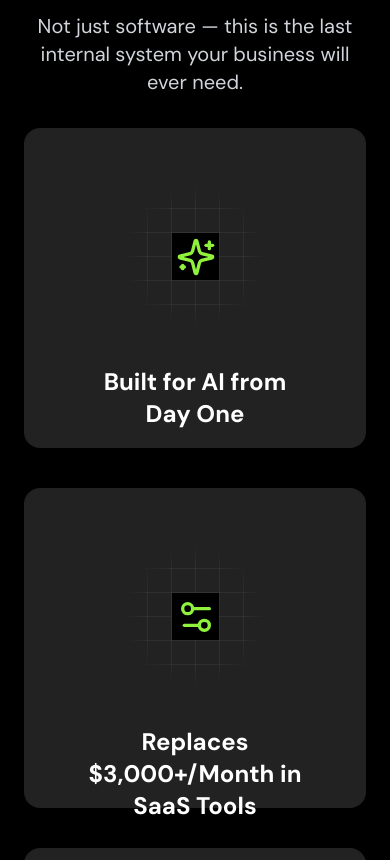
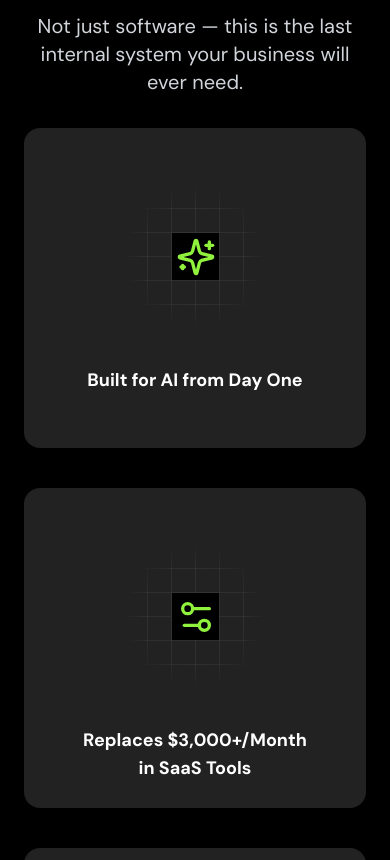
Before and after one commit to adamfromAPGsoftware/apg-lander, a React (Vite) app: page / in a window 390 px wide. Shown: the part 11140-12000 px from the top of the page. Built offline with nearby package versions, Linux system fonts and the light colour scheme.

Commit message:
fix: Ensure WhyDifferent card titles wrap and are contained on mobile

```diff
--- a/src/components/WhyDifferent.tsx
+++ b/src/components/WhyDifferent.tsx
@@ -11,36 +11,36 @@ function WhyDifferent() {
                     <p className="mt-4 text-xl text-gray-300">Not just software — this is the last internal system your business will ever need.</p>
                 </div>
                 <div className="mx-auto mt-8 flex flex-col md:flex-row w-full gap-10 md:mt-16 justify-center items-stretch">
-                    <Card className="flex-1 basis-0 min-h-[320px] flex flex-col items-center border-0 bg-[#222] shadow-none rounded-2xl p-8">
-                        <CardHeader className="pb-3 flex flex-col items-center">
+                    <Card className="flex-1 basis-0 min-h-[320px] flex flex-col items-center border-0 bg-[#222] shadow-none rounded-2xl p-8 w-full min-w-0">
+                        <CardHeader className="pb-3 flex flex-col items-center w-full min-w-0">
                             <div className="mb-8">
                                 <CardDecorator>
                                     <Sparkles className="h-10 w-10 text-brand-green" />
                                 </CardDecorator>
                             </div>
-                            <h3 className="mt-2 font-bold text-2xl md:text-3xl text-center">Built for AI from Day One</h3>
+                            <h3 className="mt-2 font-bold text-lg md:text-3xl text-center break-words w-full min-w-0">Built for AI from Day One</h3>
                         </CardHeader>
                         <CardContent />
                     </Card>
-                    <Card className="flex-1 basis-0 min-h-[320px] flex flex-col items-center border-0 bg-[#222] shadow-none rounded-2xl p-8">
-                        <CardHeader className="pb-3 flex flex-col items-center">
+                    <Card className="flex-1 basis-0 min-h-[320px] flex flex-col items-center border-0 bg-[#222] shadow-none rounded-2xl p-8 w-full min-w-0">
+                        <CardHeader className="pb-3 flex flex-col items-center w-full min-w-0">
                             <div className="mb-8">
                                 <CardDecorator>
                                     <Settings2 className="h-10 w-10 text-brand-green" />
                                 </CardDecorator>
                             </div>
-                            <h3 className="mt-2 font-bold text-2xl md:text-3xl text-center">Replaces $3,000+/Month in SaaS Tools</h3>
+                            <h3 className="mt-2 font-bold text-lg md:text-3xl text-center break-words w-full min-w-0">Replaces $3,000+/Month in SaaS Tools</h3>
                         </CardHeader>
                         <CardContent />
                     </Card>
-                    <Card className="flex-1 basis-0 min-h-[320px] flex flex-col items-center border-0 bg-[#222] shadow-none rounded-2xl p-8">
-                        <CardHeader className="pb-3 flex flex-col items-center">
+                    <Card className="flex-1 basis-0 min-h-[320px] flex flex-col items-center border-0 bg-[#222] shadow-none rounded-2xl p-8 w-full min-w-0">
+                        <CardHeader className="pb-3 flex flex-col items-center w-full min-w-0">
                             <div className="mb-8">
                                 <CardDecorator>
                                     <Zap className="h-10 w-10 text-brand-green" />
                                 </CardDecorator>
                             </div>
-                            <h3 className="mt-2 font-bold text-2xl md:text-3xl text-center">Live in 2 Weeks — Yours Forever</h3>
+                            <h3 className="mt-2 font-bold text-lg md:text-3xl text-center break-words w-full min-w-0">Live in 2 Weeks — Yours Forever</h3>
                         </CardHeader>
                         <CardContent />
                     </Card>
```
